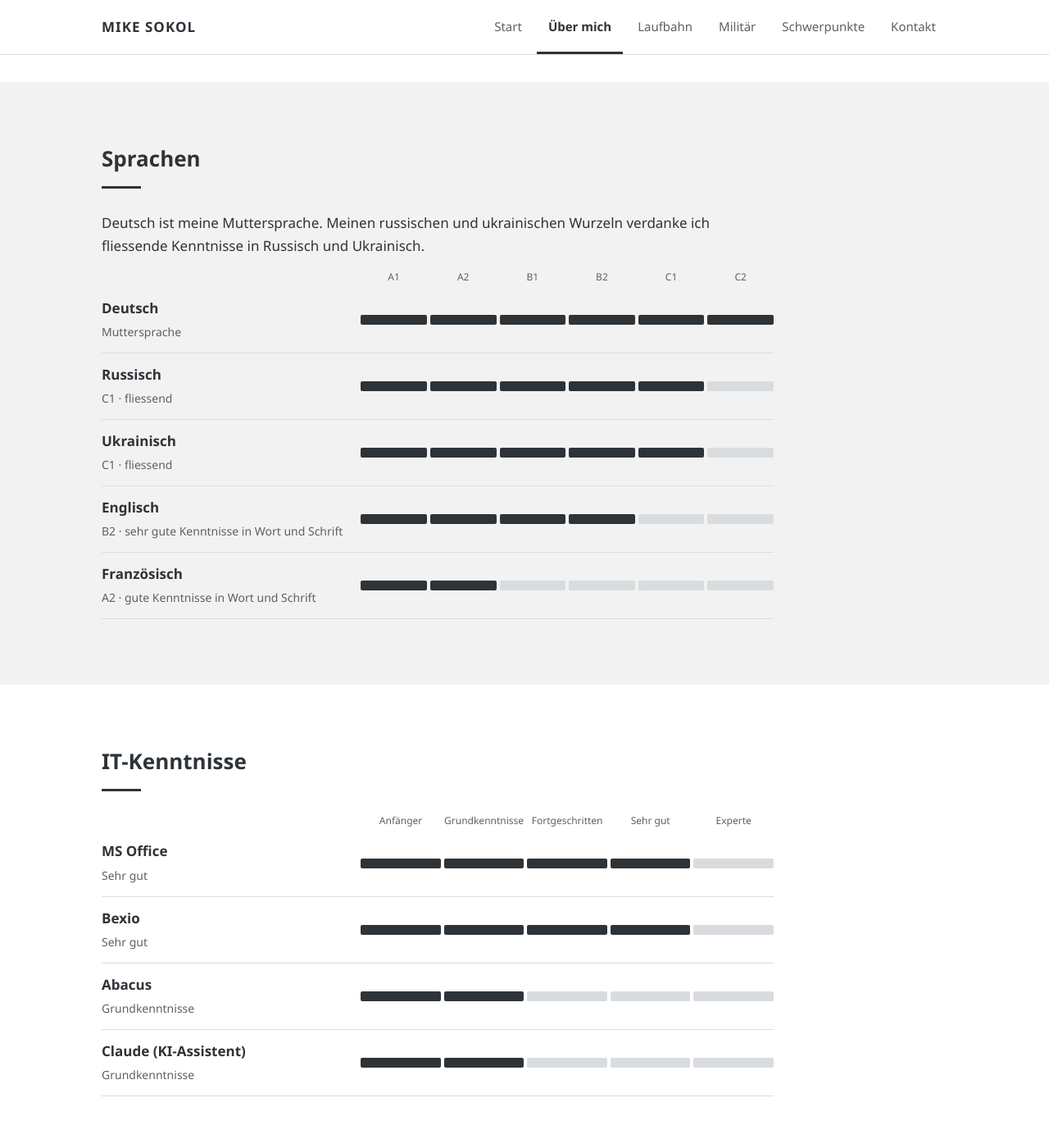
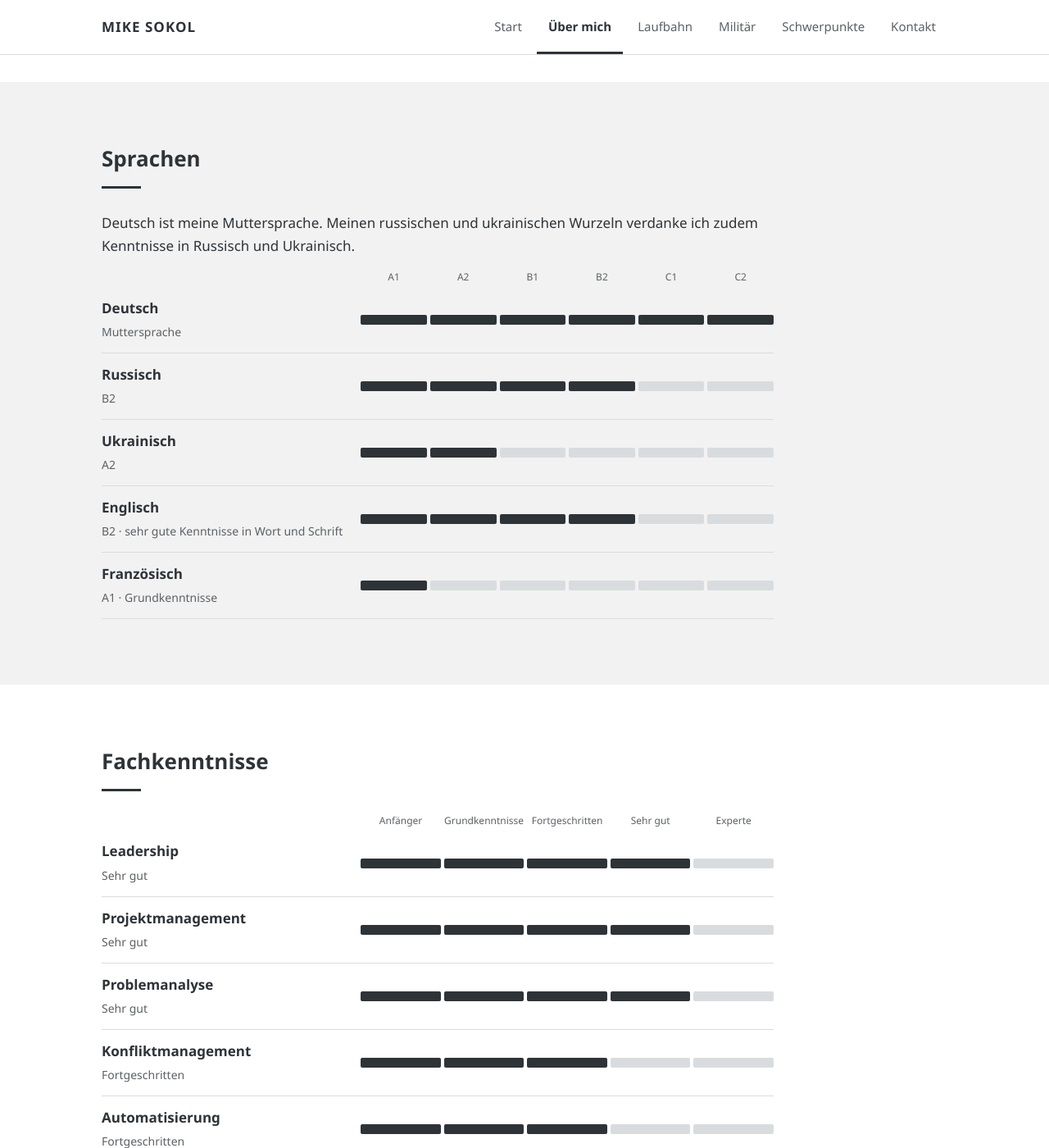
Before and after one commit to Mykey1835/mikesokol-website, a Jekyll site: the page built from _seiten/ueber-mich.md, in a window 1280 px wide and 1400 px high, scrolled down 657 px. Shown: the whole window at 82% size. Built offline with Jekyll 4.4.1, drawn with Linux system fonts in a browser that asks for light colours; some of the changed text lies outside the part shown.

Commit message:
LinkedIn-Angaben ergänzt: Fachkenntnisse, Grade, MMedics, HKA-Kurs; Sprachstufen angepasst
Co-Authored-By: Claude Opus 5.5 <noreply@anthropic.com>
Claude-Session: https://claude.ai/code/session_011hthjTbG7UK3y2j2H5ntXq

```diff
--- a/_seiten/ueber-mich.md
+++ b/_seiten/ueber-mich.md
@@ -16,24 +16,38 @@ abschnitte:
   - titel: Sprachen
     hintergrund: grau
     text: |
-      Deutsch ist meine Muttersprache. Meinen russischen und ukrainischen Wurzeln verdanke ich fliessende Kenntnisse in Russisch und Ukrainisch.
+      Deutsch ist meine Muttersprache. Meinen russischen und ukrainischen Wurzeln verdanke ich zudem Kenntnisse in Russisch und Ukrainisch.
     # niveau: A1, A2, B1, B2, C1, C2 oder Muttersprache
     sprachen:
       - sprache: Deutsch
         niveau: Muttersprache
       - sprache: Russisch
-        niveau: C1
-        hinweis: fliessend
+        niveau: B2
       - sprache: Ukrainisch
-        niveau: C1
-        hinweis: fliessend
+        niveau: A2
       - sprache: Englisch
         niveau: B2
         hinweis: sehr gute Kenntnisse in Wort und Schrift
       - sprache: Französisch
-        niveau: A2
-        hinweis: gute Kenntnisse in Wort und Schrift
+        niveau: A1
+        hinweis: Grundkenntnisse
+  - titel: Fachkenntnisse
+    # niveau: Anfänger, Grundkenntnisse, Fortgeschritten, Sehr gut oder Experte
+    kenntnisse:
+      - name: Leadership
+        niveau: Sehr gut
+      - name: Projektmanagement
+        niveau: Sehr gut
+      - name: Problemanalyse
+        niveau: Sehr gut
+      - name: Konfliktmanagement
+        niveau: Fortgeschritten
+      - name: Automatisierung
+        niveau: Fortgeschritten
+      - name: Ethik
+        niveau: Fortgeschritten
   - titel: IT-Kenntnisse
+    hintergrund: grau
     # niveau: Anfänger, Grundkenntnisse, Fortgeschritten, Sehr gut oder Experte
     kenntnisse:
       - name: MS Office
@@ -43,9 +57,8 @@ abschnitte:
       - name: Abacus
         niveau: Grundkenntnisse
       - name: Claude (KI-Assistent)
-        niveau: Grundkenntnisse
+        niveau: Fortgeschritten
   - titel: Vereine und Ämter
-    hintergrund: grau
     text: |
       - Offiziersgesellschaft Luzern (SOLOG), seit 2022
       - Abschlussklasse Gebäudetechnik 2025, Mitglied
```
Also changed, not shown: _seiten/laufbahn.md (+15 -9 lines), _seiten/militaer.md (+11 -0 lines), _seiten/schwerpunkte.md (+1 -0 lines), _seiten/start.md (+4 -4 lines).
